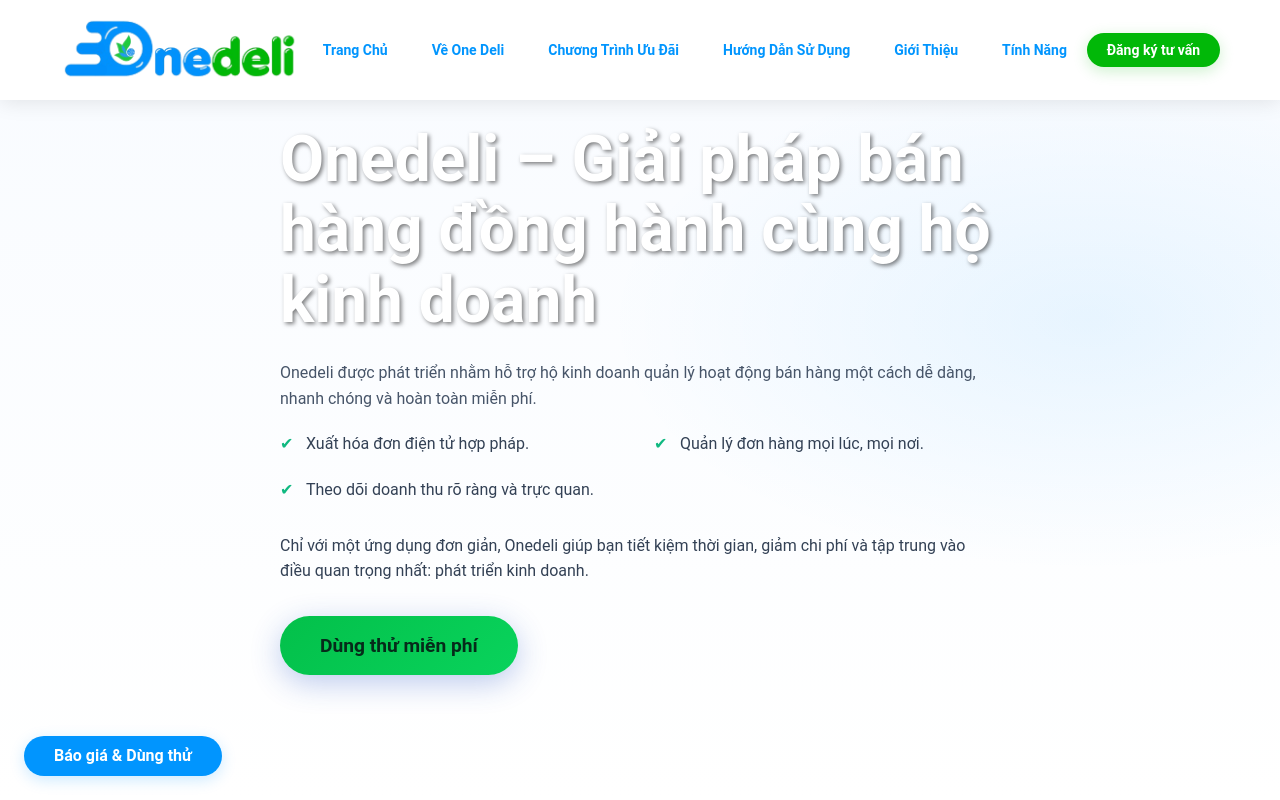
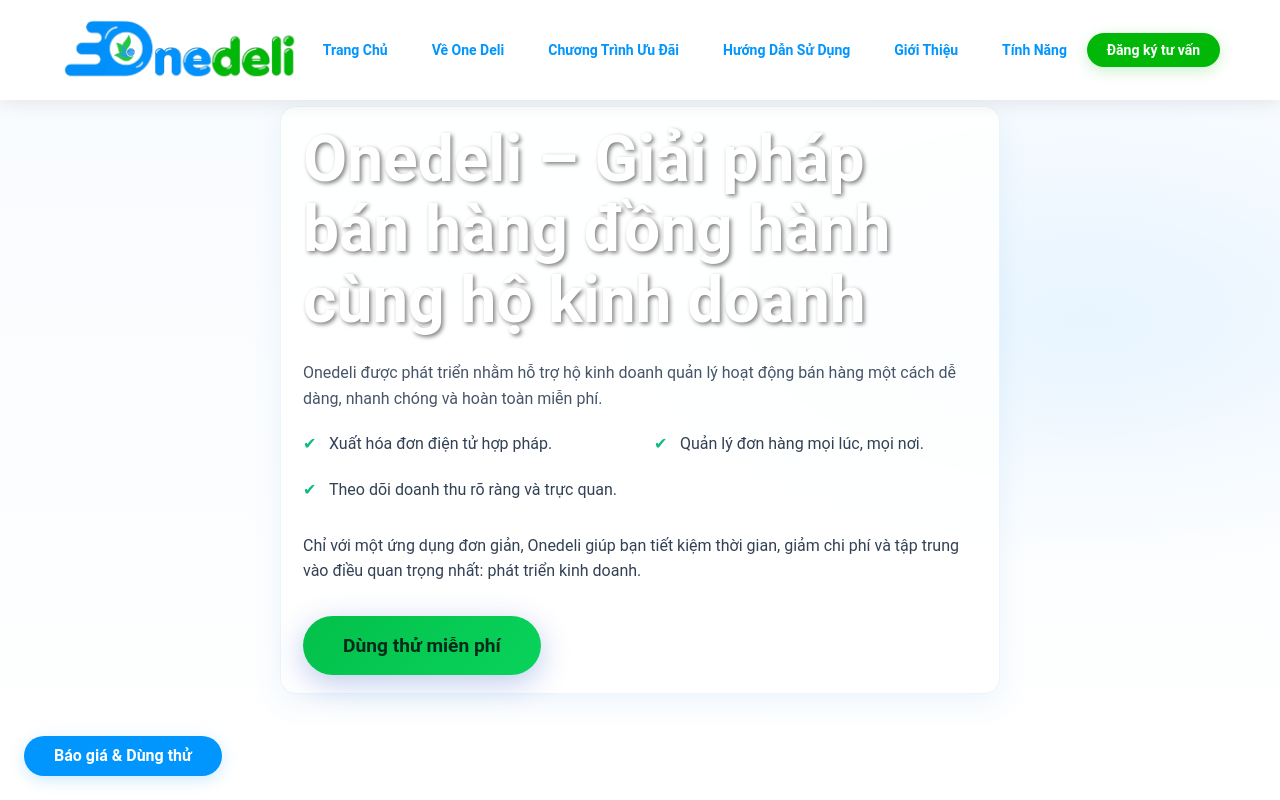
Before and after one commit to levanthien21/WEB-ONEDELI, a Next.js app: page / in a window 1280 px wide. Shown: the top 800 px of the page. Built offline with nearby package versions, Linux system fonts and the light colour scheme.

Commit message:
Hero readability: add light glass panel behind text + slightly reduce heading/subtitle size

```diff
--- a/components/Hero/Hero.tsx
+++ b/components/Hero/Hero.tsx
@@ -18,7 +18,7 @@
       </div>
       <div className="hero-content">
         <div className="container">
-          <div className="hero-text fade-in-up">
+          <div className="hero-text hero-panel fade-in-up">
             <h1 className="hero-title">Onedeli – Giải pháp bán hàng đồng hành cùng hộ kinh doanh</h1>
             <p className="hero-intro">Onedeli được phát triển nhằm hỗ trợ hộ kinh doanh quản lý hoạt động bán hàng một cách dễ dàng, nhanh chóng và hoàn toàn miễn phí.</p>
             <ul className="hero-benefits">
--- a/styles/components/hero.css
+++ b/styles/components/hero.css
@@ -57,6 +57,15 @@
   text-align: left;
 }
 
+.hero-panel {
+  background: rgba(255, 255, 255, 0.85);
+  backdrop-filter: saturate(160%) blur(4px);
+  border: 1px solid rgba(2, 132, 199, 0.08);
+  box-shadow: 0 8px 30px rgba(2, 132, 199, 0.08);
+  border-radius: 16px;
+  padding: 18px 22px;
+}
+
 .hero-eyebrow {
   color: #b6c9ff;
   font-weight: 600;
@@ -65,7 +74,7 @@
 }
 
 .hero-title {
-  font-size: 2.2rem;
+  font-size: 2rem;
   font-weight: 800;
   line-height: 1.2;
   margin-bottom: 0.75rem;
@@ -103,7 +112,7 @@
 }
 
 .hero-subtitle {
-  font-size: 1rem;
+  font-size: 0.98rem;
   font-weight: 400;
   margin-bottom: 1rem;
   line-height: 1.6;
```
